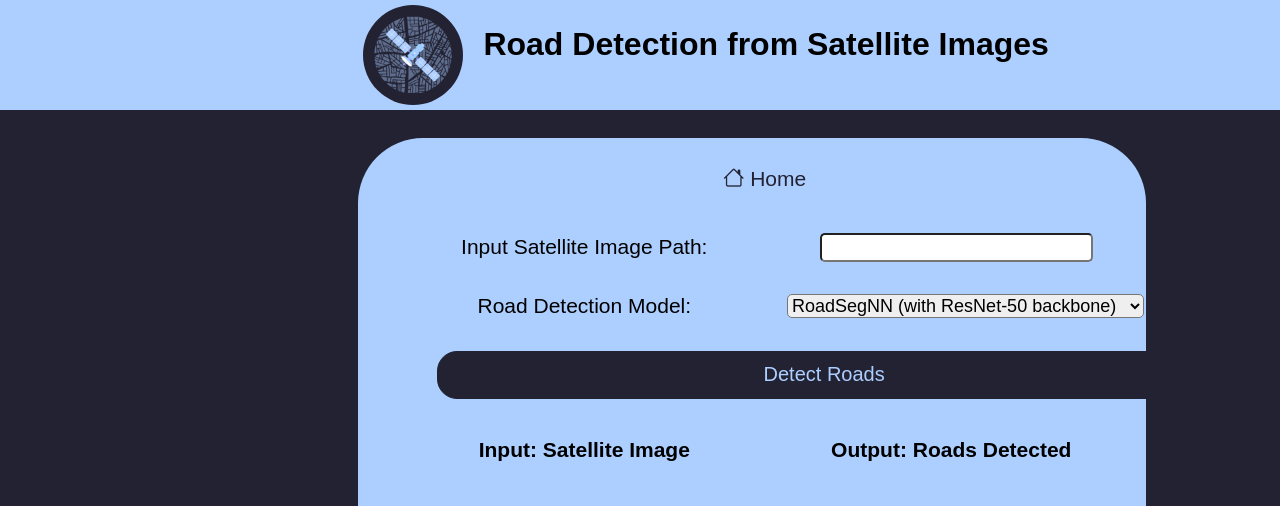
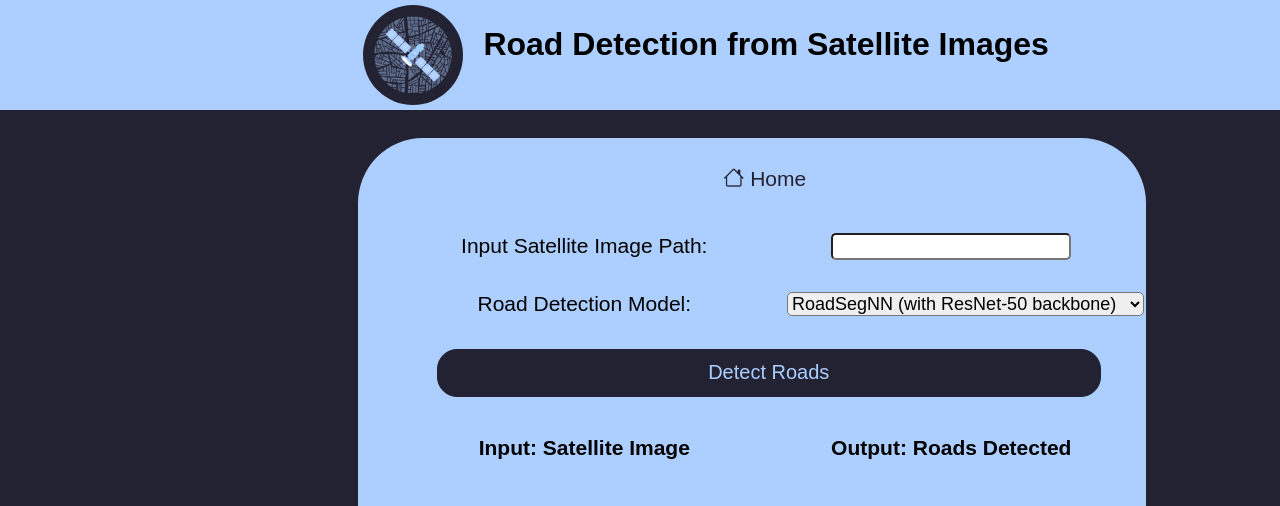
Before and after one commit to dibyarupnath/App-Road-Detection-from-Panchromatic-Images, a Flask app: page /detector in a window 1280 px wide. Shown: the top 506 px of the page. Run offline with Flask 3, Linux system fonts and the light colour scheme; parts of the project's set-up code (start-up, migrations or seed data) failed here and were passed over; some web fonts are replaced.

Commit message:
Modifications made that fix some css errors

```diff
--- a/app.py
+++ b/app.py
@@ -51,7 +51,7 @@ def predict():
     # subprocess.run(['python', 'detect_roads.py', model_type, img_path])
     output = detect_rd(model_type, img_path)
 
-    img_path = img_path.replace('\\', '\\\\')
+    # img_path = img_path.replace('\\', '\\\\')
     return render_template('road_detector.html', input_img_path=img_path, message=output)
 
 
--- a/static/assets/css/styles.css
+++ b/static/assets/css/styles.css
@@ -99,7 +99,7 @@ body {
   cursor: pointer;
   padding: 3%;
   margin: 4% 0% 4% 10%;
-  width: 210%;
+  width: 180%;
   height: 20%;
   border-radius: 20px;
   background-color: #222233;
@@ -112,7 +112,7 @@ body {
   cursor: pointer;
   padding: 3%;
   margin: 4% 0% 4% 10%;
-  width: 210%;
+  width: 180%;
   height: 20%;
   border-radius: 20px;
   transition: 0.4s ease;
@@ -125,17 +125,11 @@ body {
 #temp,
 #result,
 input[type="text"],
+#img_path,
 #model_type {
   font-size: 18px;
   border-radius: 5px;
   margin: 4%;
-  text-align: left;
-}
-
-input[type="text"] {
-  font-size: 20px;
-  border-radius: 5px;
-  margin: 4% 4% 4% 7%;
   text-align: left;
 }
 
--- a/templates/index.html
+++ b/templates/index.html
@@ -1,6 +1,8 @@
 <!DOCTYPE html>
 <html lang="en">
     <head>
+        <meta charset="UTF-8">
+        <meta name="viewport" content="width=device-width, initial-scale=1.0">
         <title>Road Detection from Panchromatic Images</title>
 
         <link rel="icon" href="static/assets/media/favicon.png" type="image/x-icon">
```
Also changed, not shown: static/output.png, static/test_data/36.jpg (added).
